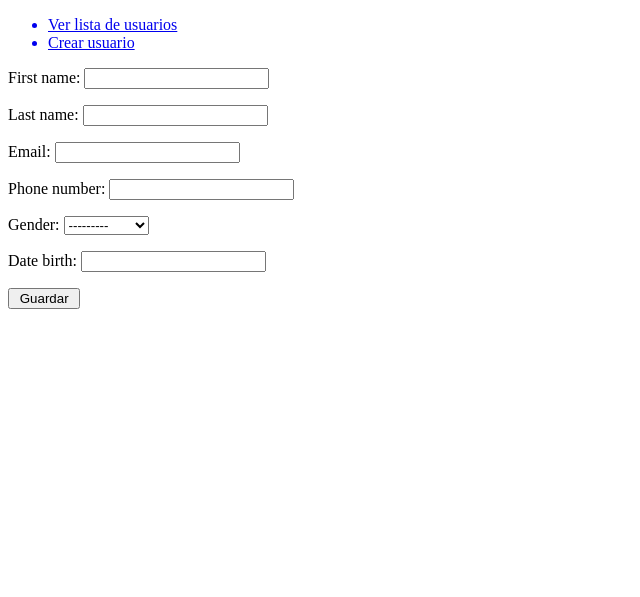
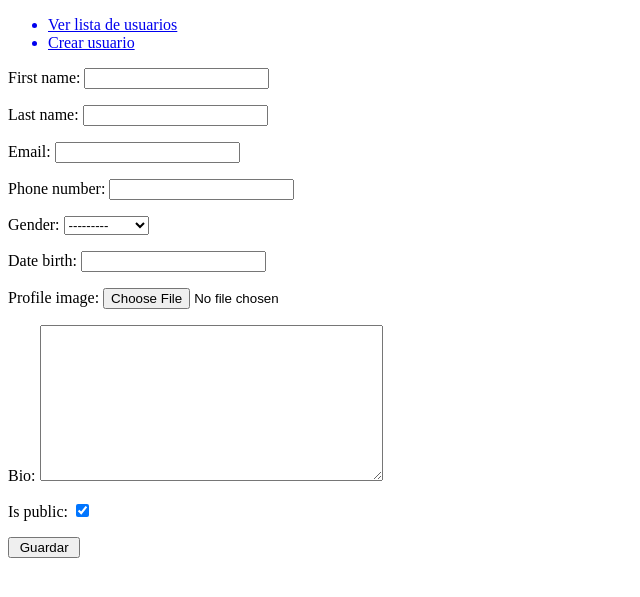
Before and after one commit to MartinMelo97/Django-CRUD-AzulSchool, a Django app: page /main/create/ in a window 1280 px wide. Shown: the top 597 px of the page, without its empty margins (0-640 px from the left). Run offline with Django 3.2, Linux system fonts and the light colour scheme.

Commit message:
CRUD with user and profile onetone

```diff
--- a/main/forms.py
+++ b/main/forms.py
@@ -1,7 +1,13 @@
 from django import forms
-from .models import UserModel
+from .models import UserModel, Profile
 
 class UserForm(forms.ModelForm):
     class Meta:
         model = UserModel
         fields = '__all__'
+
+class ProfileForm(forms.ModelForm):
+    class Meta:
+        model = Profile
+        # fields = ['profile_image', 'bio', 'is_public']
+        exclude = ['user']
--- a/main/templates/main/form.html
+++ b/main/templates/main/form.html
@@ -7,9 +7,10 @@
         {% else %}
             {% url 'user:create' %}
         {% endif %}"
-    method="POST">
+    method="POST" enctype="multipart/form-data">
         {% csrf_token %}
-        {{ form.as_p }}
+        {{ user_form.as_p }}
+        {{ profile_form.as_p }}
         <input type="submit" value="{% if action == 'create' %} Guardar {% else %} Actualizar {%endif%}">
     </form>
 {% endblock content %}
--- a/main/templates/main/list.html
+++ b/main/templates/main/list.html
@@ -4,7 +4,7 @@
     <h1>Usuarios registrados</h1>
     <ul>
         {% for user in users %}
-            <a href="{% url 'user:detail' user.id %}">
+            <a href="{{ user.get_absolute_url }}">
                 <li>{{ user.full_name }} - {{ user.email }}</li>
             </a>
         {% endfor %}
--- a/main/views.py
+++ b/main/views.py
@@ -1,7 +1,7 @@
 from django.shortcuts import render, redirect
 from django import views
 from .models import UserModel
-from .forms import UserForm
+from .forms import UserForm, ProfileForm
 from django.contrib import messages
 
 class GetUsersView (views.View):
@@ -25,25 +25,32 @@ class CreateUserView(views.View):
     template_name = 'main/form.html'
     action = 'create'
     def get(self, request):
-        form = UserForm()
+        user_form = UserForm()
+        profile_form = ProfileForm()
         context = {
-            'form': form,
+            'user_form': user_form,
+            'profile_form': profile_form,
             'action': self.action
         }
         return render(request, self.template_name, context)
 
     def post(self, request):
-        new_form = UserForm(request.POST)
-        if new_form.is_valid():
-            form_data = new_form.save(commit=False)
-            form_data.save()
+        new_user_form = UserForm(request.POST)
+        new_profile_form = ProfileForm(request.POST, request.FILES)
+        if new_user_form.is_valid() and new_profile_form.is_valid():
+            user_form_data = new_user_form.save()
+            profile_form_data = new_profile_form.save(commit=False)
+            profile_form_data.user = user_form_data
+            profile_form_data.save()
             messages.success(request, 'Usuario creado exitósamente!')
             return redirect('user:list')
         else:
-            errors = new_form.errors.as_data()
-            form = UserForm()
+            errors = new_user_form.errors.as_data()
+            user_form = UserForm()
+            profile_form = ProfileForm()
             context = {
-                'form': form,
+                'user_form': user_form,
+                'profile_form': profile_form,
                 'action': self.action
             }
             messages.error(request, 'Algo falló al momento de crear un usuario')
@@ -54,29 +61,35 @@ class UpdateUserView(views.View):
     action = 'update'
     def get(self, request, id):
         user = UserModel.objects.get(id=id)
-        form = UserForm(instance=user)
+        user_form = UserForm(instance=user)
+        profile_form = ProfileForm(instance=user.profile)
         context = {
             'user': user,
             'action': self.action,
-            'form': form
+            'user_form': user_form,
+            'profile_form': profile_form
         }
         return render(request, self.template_name, context)
 
     def post(self, request, id):
         user = UserModel.objects.get(id=id)
-        edit_form = UserForm(request.POST, instance=user)
-        if edit_form.is_valid():
-            form_data = edit_form.save(commit=False)
-            form_data.save()
+        edit_user_form = UserForm(request.POST, instance=user)
+        edit_profile_form = ProfileForm(request.POST, request.FILES, instance=user.profile)
+        if edit_user_form.is_valid() and edit_profile_form.is_valid():
+            edit_user_data = edit_user_form.save()
+            edit_profile_data = edit_profile_form.save()
             messages.success(request, 'Usuario actualizado exitósamente!')
             return redirect('user:detail', id)
         else:
-            errors = edit_form.errors.as_data()
-            form = UserForm(instance=user)
+            errors = edit_user_form.errors.as_data()
+            user = UserModel.objects.get(id=id)
+            user_form = UserForm(instance=user)
+            profile_form = ProfileForm(instance=user.profile)
             context = {
-                'form': form,
+                'user': user,
                 'action': self.action,
-                'user': user
+                'user_form': user_form,
+                'profile_form': profile_form
             }
             messages.error(request, 'Algo falló al editar la información del usuario')
             return render(request, self.template_name, context)
```
Also changed, not shown: db.sqlite3, media/users/profiles/photos/Kemonito.jpg (added), media/users/profiles/photos/llevare_10.jpg (added), media/users/profiles/photos/profile.jpg (added).
